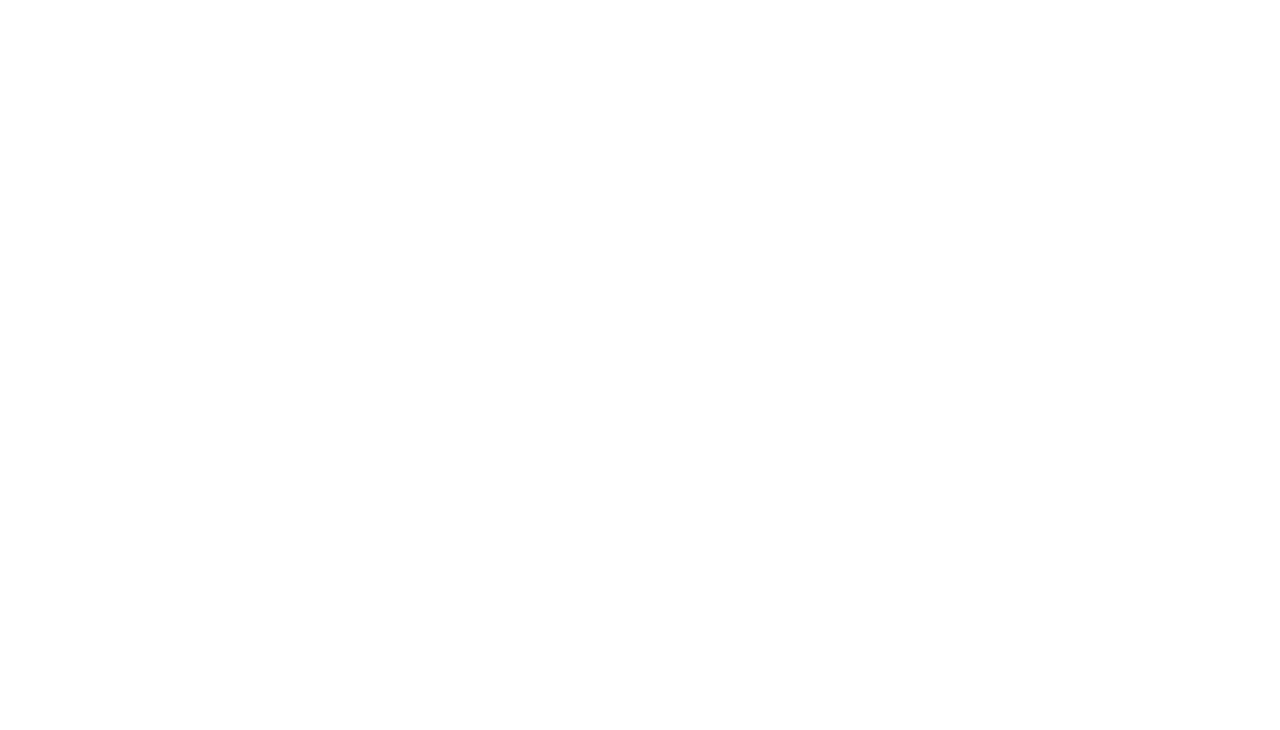
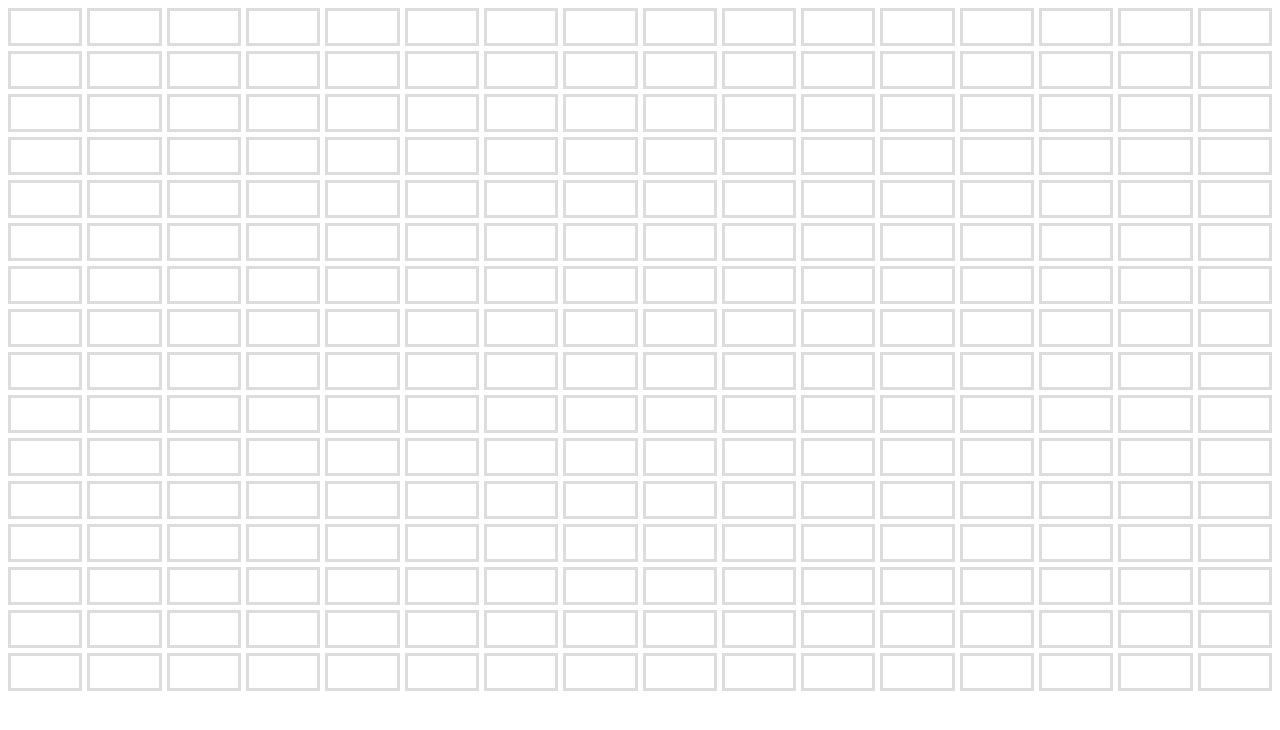
Before and after one commit to TahaDuman/Etch-A-Sketch, a plain HTML site: page index.html in a window 1280 px wide. Drawn offline with Linux system fonts and the light colour scheme.

Commit message:
added rows and columns

```diff
--- a/index.html
+++ b/index.html
@@ -10,7 +10,8 @@
 </head>
 
 <body>
-
+    <div id="container"></div>
+    <script src="index.js"></script>
 </body>
 
 </html>
--- a/index.js
+++ b/index.js
@@ -0,0 +1,12 @@
+const container = document.getElementById("container")
+const blocks = document.getElementsByClassName("grid-item")
+function makeRows(rows, cols) {
+  container.style.setProperty("--grid-rows", rows)
+  container.style.setProperty("--grid-cols", cols)
+  for (c = 0; c < rows * cols; c++) {
+    let cell = document.createElement("div")
+    container.appendChild(cell).className = "grid-item"
+  }
+}
+
+makeRows(16, 16)
--- a/style.css
+++ b/style.css
@@ -0,0 +1,17 @@
+:root {
+  --grid-cols: 1;
+  --grid-rows: 1;
+}
+
+#container {
+  display: grid;
+  grid-gap: 5px;
+  grid-template-rows: repeat(var(--grid-rows), 1fr);
+  grid-template-columns: repeat(var(--grid-cols), 1fr);
+}
+
+.grid-item {
+  padding: 1rem;
+  border: 0.2rem solid #ddd;
+  text-align: center;
+}
```
